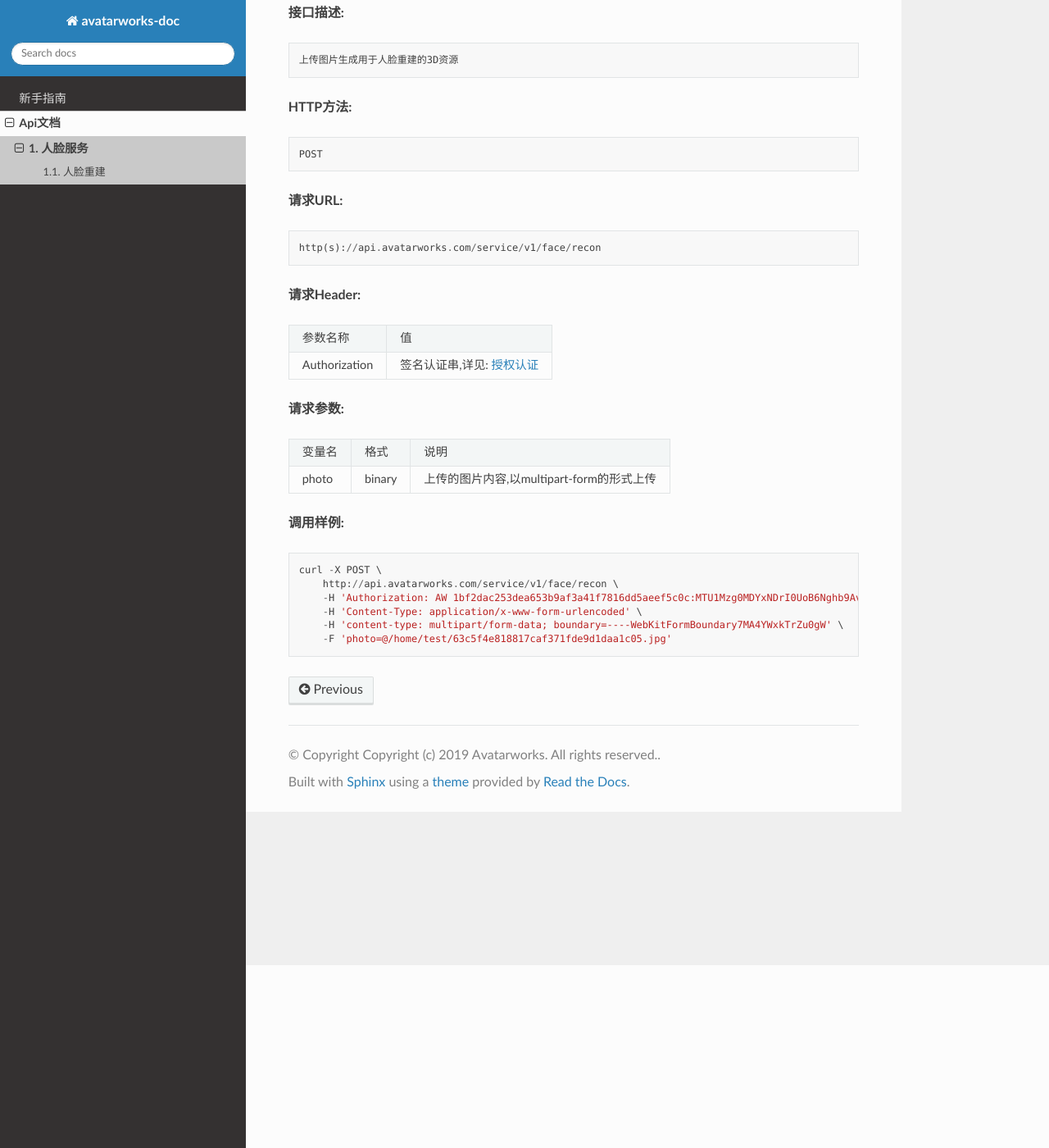
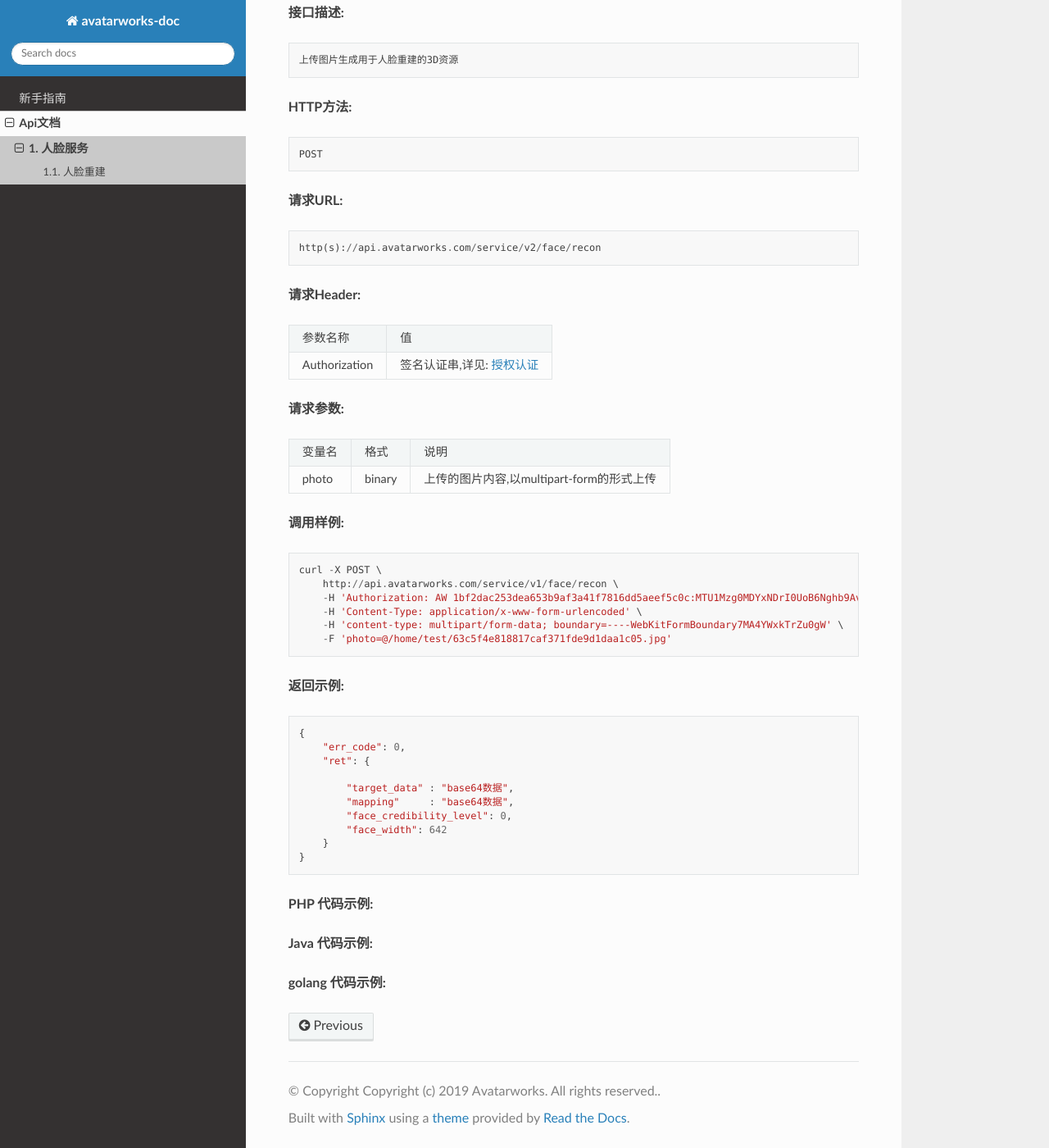
Before and after one commit to avatarworks/doc, a Sphinx documentation site: the page built from source/api/face.rst, in a window 1280 px wide and 1400 px high, scrolled down 223 px. Shown: the whole window at 82% size. Built offline with Sphinx 7.4.7 and the Read the Docs theme 2.0.0, drawn with Linux system fonts in a browser that asks for light colours.

Commit message:
添加人脸服务文档

```diff
--- a/source/api/face.rst
+++ b/source/api/face.rst
@@ -17,7 +17,7 @@
 **请求URL:**
 ::
 
-    http(s)://api.avatarworks.com/service/v1/face/recon
+    http(s)://api.avatarworks.com/service/v2/face/recon
 
 **请求Header:**
 
@@ -47,3 +47,28 @@
         -H 'Content-Type: application/x-www-form-urlencoded' \
         -H 'content-type: multipart/form-data; boundary=----WebKitFormBoundary7MA4YWxkTrZu0gW' \
         -F 'photo=@/home/test/63c5f4e818817caf371fde9d1daa1c05.jpg'
+
+
+
+**返回示例:**
+
+::
+
+    {
+        "err_code": 0,
+        "ret": {
+
+            "target_data" : "base64数据",
+            "mapping"     : "base64数据",
+            "face_credibility_level": 0,
+            "face_width": 642
+        }
+    }
+
+**PHP 代码示例:**
+
+
+**Java 代码示例:**
+
+
+**golang 代码示例:**
```
